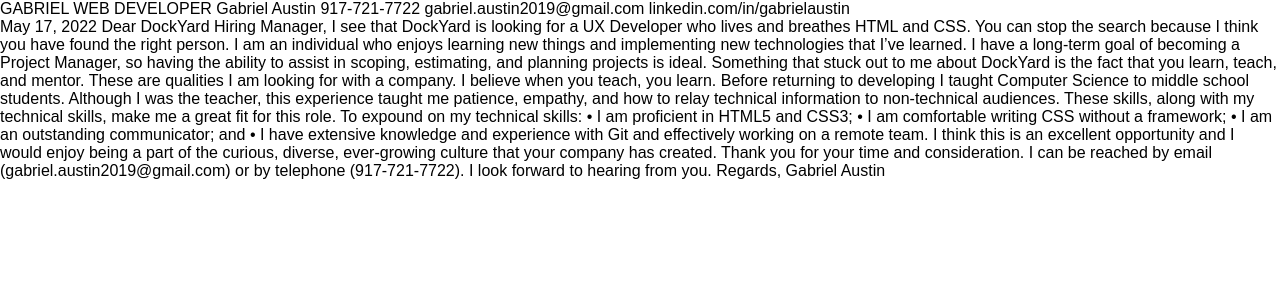
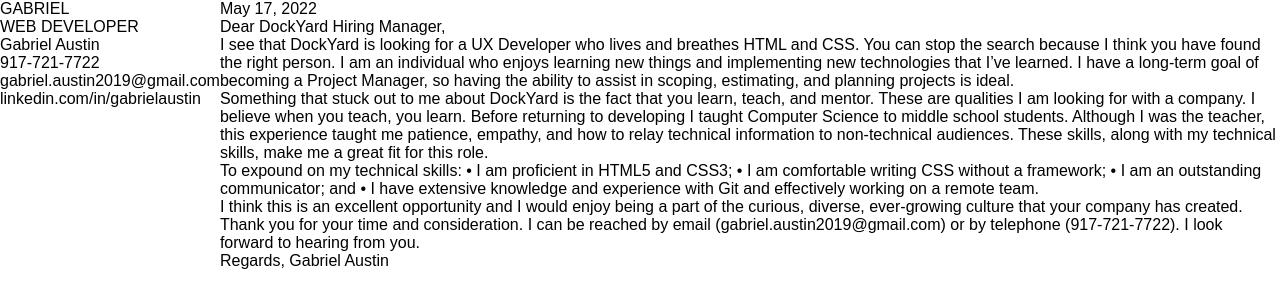
Before and after one commit to gabeaustin/Gabriel-Austin-DockYards-Next-UX-Developer, a plain HTML site: page index.html in a window 1280 px wide. Drawn offline with Linux system fonts and the light colour scheme; a web font is replaced by a local one.

Commit message:
sectioned off the copy

```diff
--- a/index.html
+++ b/index.html
@@ -17,33 +17,52 @@
   <body>
     <div class="container">
       <div class="left-side-name-and-title">
-        GABRIEL WEB DEVELOPER Gabriel Austin 917-721-7722
-        gabriel.austin2019@gmail.com linkedin.com/in/gabrielaustin
+        <div class="first-name">GABRIEL</div>
+
+        <div class="title">WEB DEVELOPER</div>
+
+        <div class="contact-info-section">
+          <div>Gabriel Austin</div>
+          <div>917-721-7722</div>
+          <div>gabriel.austin2019@gmail.com</div>
+          <div>linkedin.com/in/gabrielaustin</div>
+        </div>
       </div>
       <div class="right-side-site-copy">
-        May 17, 2022 Dear DockYard Hiring Manager, I see that DockYard is
-        looking for a UX Developer who lives and breathes HTML and CSS. You can
-        stop the search because I think you have found the right person. I am an
-        individual who enjoys learning new things and implementing new
-        technologies that I’ve learned. I have a long-term goal of becoming a
-        Project Manager, so having the ability to assist in scoping, estimating,
-        and planning projects is ideal. Something that stuck out to me about
-        DockYard is the fact that you learn, teach, and mentor. These are
-        qualities I am looking for with a company. I believe when you teach, you
-        learn. Before returning to developing I taught Computer Science to
-        middle school students. Although I was the teacher, this experience
-        taught me patience, empathy, and how to relay technical information to
-        non-technical audiences. These skills, along with my technical skills,
-        make me a great fit for this role. To expound on my technical skills: •
-        I am proficient in HTML5 and CSS3; • I am comfortable writing CSS
-        without a framework; • I am an outstanding communicator; and • I have
-        extensive knowledge and experience with Git and effectively working on a
-        remote team. I think this is an excellent opportunity and I would enjoy
-        being a part of the curious, diverse, ever-growing culture that your
-        company has created. Thank you for your time and consideration. I can be
-        reached by email (gabriel.austin2019@gmail.com) or by telephone
-        (917-721-7722). I look forward to hearing from you. Regards, Gabriel
-        Austin
+        <div>May 17, 2022</div>
+        <div>Dear DockYard Hiring Manager,</div>
+        <div>
+          I see that DockYard is looking for a UX Developer who lives and
+          breathes HTML and CSS. You can stop the search because I think you
+          have found the right person. I am an individual who enjoys learning
+          new things and implementing new technologies that I’ve learned. I have
+          a long-term goal of becoming a Project Manager, so having the ability
+          to assist in scoping, estimating, and planning projects is ideal.
+        </div>
+        <div>
+          Something that stuck out to me about DockYard is the fact that you
+          learn, teach, and mentor. These are qualities I am looking for with a
+          company. I believe when you teach, you learn. Before returning to
+          developing I taught Computer Science to middle school students.
+          Although I was the teacher, this experience taught me patience,
+          empathy, and how to relay technical information to non-technical
+          audiences. These skills, along with my technical skills, make me a
+          great fit for this role.
+        </div>
+        <div>
+          To expound on my technical skills: • I am proficient in HTML5 and
+          CSS3; • I am comfortable writing CSS without a framework; • I am an
+          outstanding communicator; and • I have extensive knowledge and
+          experience with Git and effectively working on a remote team.
+        </div>
+        <div>
+          I think this is an excellent opportunity and I would enjoy being a
+          part of the curious, diverse, ever-growing culture that your company
+          has created. Thank you for your time and consideration. I can be
+          reached by email (gabriel.austin2019@gmail.com) or by telephone
+          (917-721-7722). I look forward to hearing from you.
+        </div>
+        <div>Regards, Gabriel Austin</div>
       </div>
     </div>
   </body>
--- a/style.css
+++ b/style.css
@@ -7,9 +7,28 @@
   font-family: "Khula", sans-serif;
 }
 
+.container {
+  display: flex;
+}
+
 /*** Media Queries ***/
 /* tablet */
 @media only screen and (min-width: 601px) and (max-width: 768px) {}
 
 /* mobile */
-@media only screen and (max-width: 600px) {}
+@media only screen and (max-width: 600px) {
+
+
+  .left-side-name-and-title {
+    outline: solid salmon;
+
+    flex-direction: column;
+  }
+
+  .right-side-site-copy {
+    outline: solid black;
+
+
+    flex-direction: column;
+  }
+}
```
